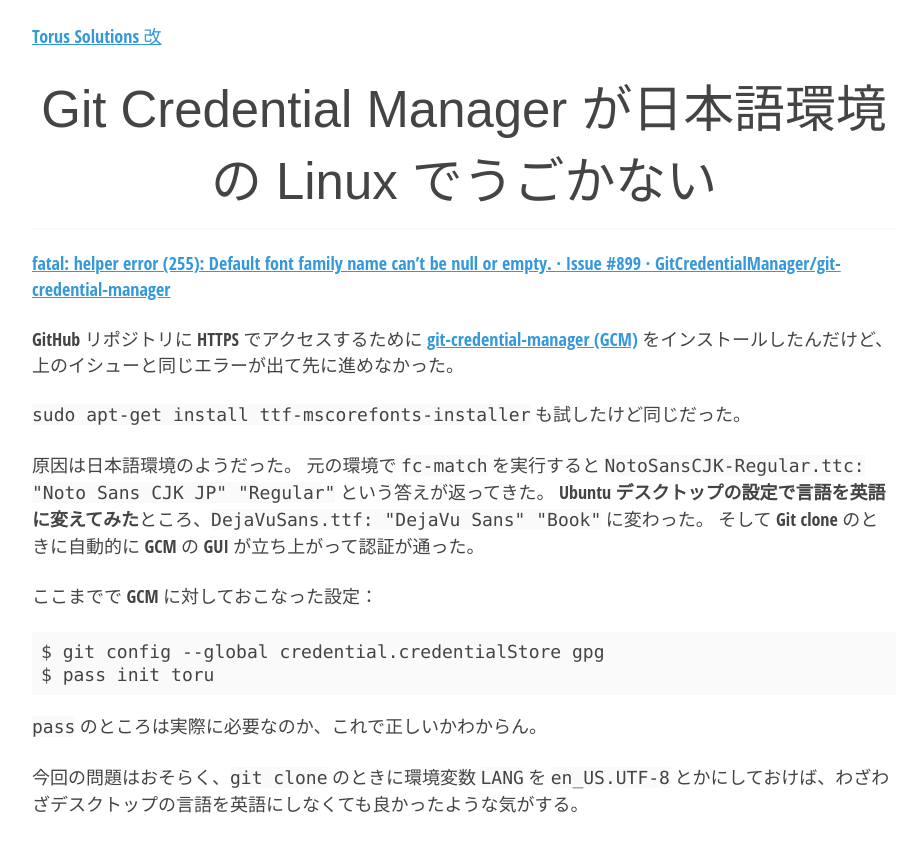
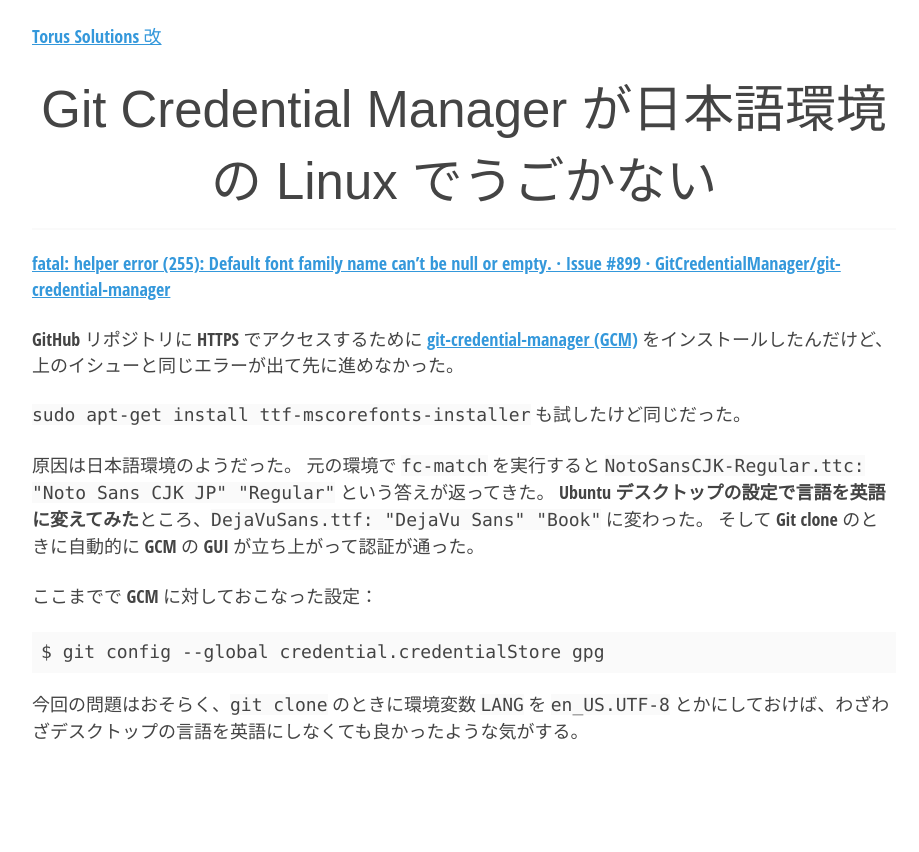
Before and after one commit to torus/torus.github.io, a Jekyll site: the page built from _posts/2023-01-13-gcm.md, in a window 1280 px wide. Shown: the top 852 px of the page, without its empty margins (176-1095 px from the left). Built offline with Jekyll 4.4.1, drawn with Linux system fonts in a browser that asks for light colours.

Commit message:
Update 2023-01-13-gcm.md

````diff
--- a/_posts/2023-01-13-gcm.md
+++ b/_posts/2023-01-13-gcm.md
@@ -19,9 +19,6 @@
 
 ```
 $ git config --global credential.credentialStore gpg
-$ pass init toru
 ```
 
-`pass` のところは実際に必要なのか、これで正しいかわからん。
-
 今回の問題はおそらく、`git clone` のときに環境変数 `LANG` を `en_US.UTF-8` とかにしておけば、わざわざデスクトップの言語を英語にしなくても良かったような気がする。
````
